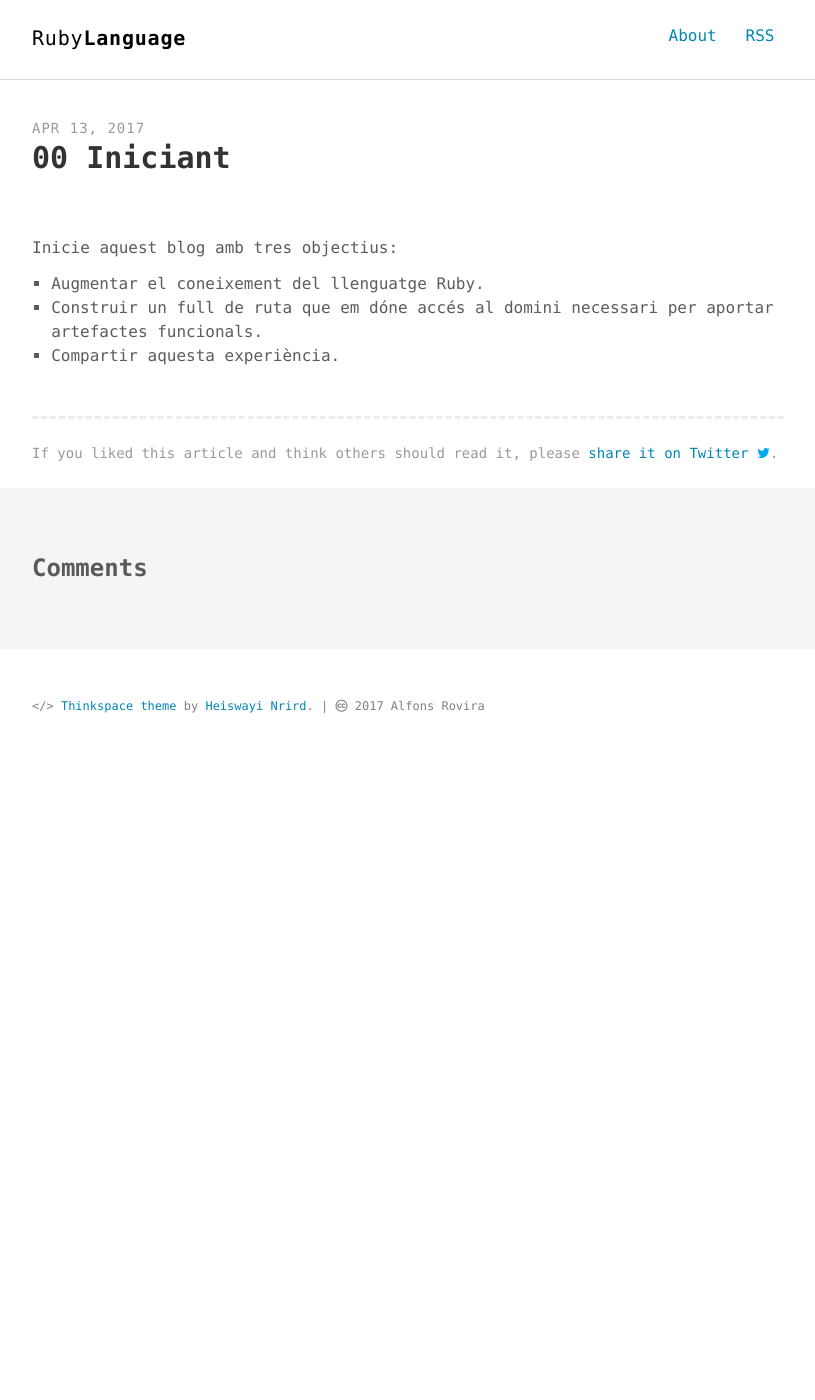
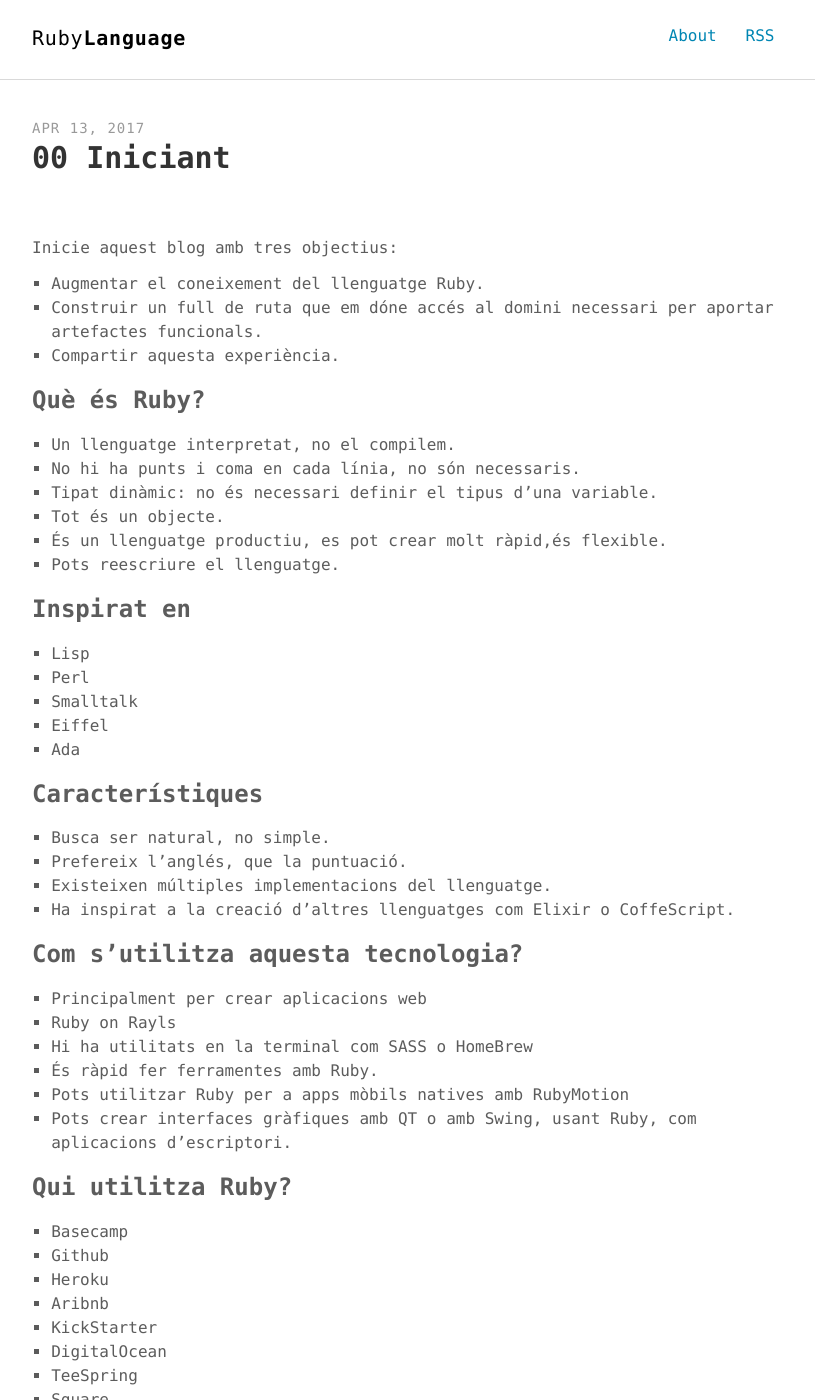
Before and after one commit to inclusa/ruby, a Jekyll site: the page built from _posts/2017-04-13-Iniciant.md, in a window 1280 px wide and 1400 px high. Shown: the whole window, without its empty margins (232-1047 px from the left). Built offline with Jekyll 4.4.1, drawn with Linux system fonts in a browser that asks for light colours; comment, search, counter and statistics services are not loaded; some of the changed text lies outside the part shown.

Commit message:
Introducció

```diff
--- a/_posts/2017-04-13-Iniciant.md
+++ b/_posts/2017-04-13-Iniciant.md
@@ -13,3 +13,58 @@ Inicie aquest blog amb tres objectius:
 - Augmentar el coneixement del llenguatge Ruby.
 - Construir un full de ruta que em dóne accés al domini necessari per aportar artefactes funcionals.
 - Compartir aquesta experiència.
+
+
+### Què és Ruby?
+
+- Un llenguatge interpretat, no el compilem.
+- No hi ha punts i coma en cada línia, no són necessaris.
+- Tipat dinàmic: no és necessari definir el tipus d'una variable.
+- Tot és un objecte.
+- És un llenguatge productiu, es pot crear molt ràpid,és flexible.
+- Pots reescriure el llenguatge.
+
+### Inspirat en
+
+- Lisp
+- Perl
+- Smalltalk
+- Eiffel
+- Ada
+
+### Característiques
+
+- Busca ser natural, no simple.
+- Prefereix l'anglés, que la puntuació.
+- Existeixen múltiples implementacions del llenguatge.
+- Ha inspirat a la creació d'altres llenguatges com Elixir o CoffeScript.
+
+### Com s'utilitza aquesta tecnologia?
+
+- Principalment per crear aplicacions web
+- Ruby on Rayls
+- Hi ha utilitats en la terminal com SASS o HomeBrew
+- És ràpid fer ferramentes amb Ruby.
+- Pots utilitzar Ruby per a apps mòbils natives amb RubyMotion
+- Pots crear interfaces gràfiques amb QT o amb Swing, usant Ruby, com aplicacions d'escriptori.
+
+### Qui utilitza Ruby?
+
+- Basecamp
+- Github
+- Heroku
+- Aribnb
+- KickStarter
+- DigitalOcean
+- TeeSpring
+- Square
+- Tumblr
+- Twiter (originalment)
+
+### Per què usar Ruby?
+
+- Incrementar la teua productivitat
+- T'importa l'expressivitat
+- Vols un llenguatge flexible
+- No t'agrada repetir codi
+- Vols ser part d'una comunitat activa
```
